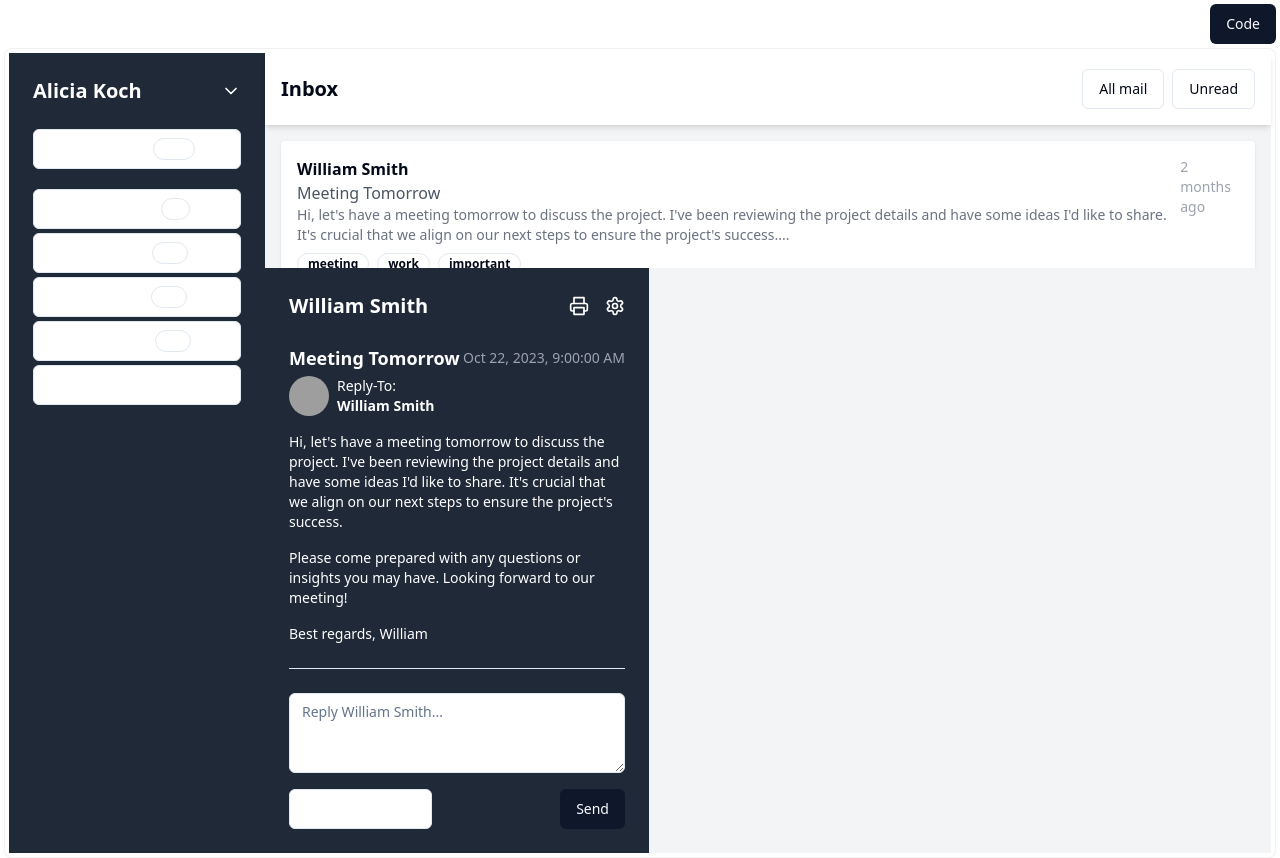
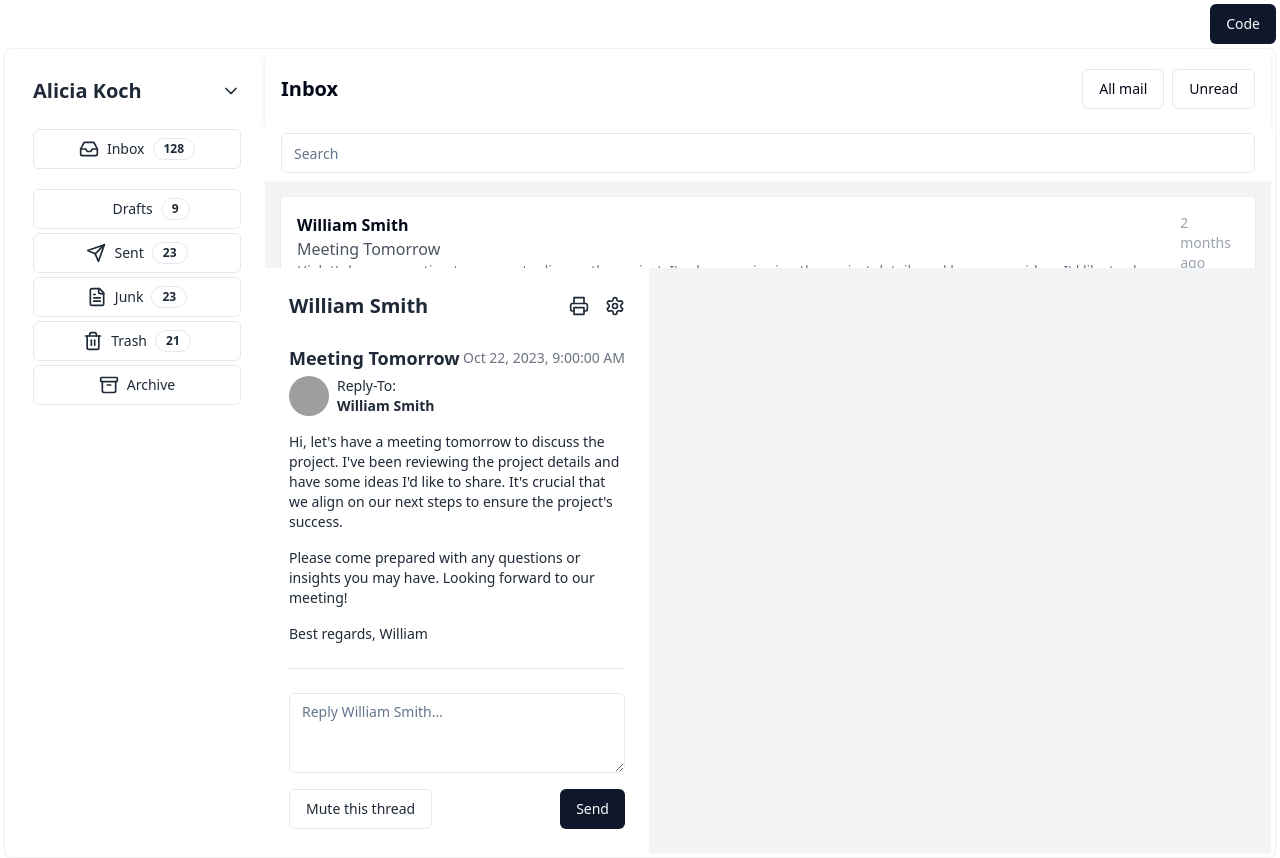
Before and after one commit to Yuyz0112/dewhale, a React app in the folder preview-ui/: page / in a window 1280 px wide. Built offline with nearby package versions, Linux system fonts and the light colour scheme; grey boxes are pictures that could not be loaded; the HTML template or start-up script is replaced by a standard one.

Commit message:
[vx.dev] prompt: {   "prompt": "\r\n\r\ncreate a mailbox UI like this\nremove dark background",   "images": [     "https://github.com/Yuyz0112/vx.dev/assets/13651389/b846f53f-6916-4604-ad46-5d9ed3d597a2"   ] }

```diff
--- a/preview-ui/src/Preview.jsx
+++ b/preview-ui/src/Preview.jsx
@@ -1,6 +1,7 @@
 import { ChevronDown, Inbox, Home, Send, FileText, Trash2, Archive, Printer, Settings } from 'lucide-react';
 import { Button } from '@/components/ui/button';
 import { Badge } from '@/components/ui/badge';
+import { Input } from '@/components/ui/input';
 import { ScrollArea } from '@/components/ui/scroll-area';
 import { Avatar, AvatarImage, AvatarFallback } from '@/components/ui/avatar';
 import { Separator } from '@/components/ui/separator';
@@ -11,7 +12,7 @@ export default function MailboxUI() {
   return (
     (<div className="flex h-screen bg-gray-100">
       {/* Sidebar */}
-      <div className="bg-gray-800 text-white w-64 p-6 hidden sm:block">
+      <div className="bg-white text-gray-800 w-64 p-6 hidden sm:block">
         <div className="flex items-center justify-between mb-6">
           <h2 className="text-xl font-semibold">Alicia Koch</h2>
           <ChevronDown className="w-5 h-5" />
@@ -32,7 +33,7 @@ export default function MailboxUI() {
           <Button variant="outline" className="text-left w-full mb-4">
             <Trash2 className="w-5 h-5 mr-2" /> Trash <Badge variant="solid" className="ml-2">21</Badge>
           </Button>
-          <Button variant="outline" className="text-left w-full mb-4">
+          <Button variant="outline" className="text-left w-full">
             <Archive className="w-5 h-5 mr-2" /> Archive
           </Button>
         </nav>
@@ -49,6 +50,11 @@ export default function MailboxUI() {
             <Button variant="outline">Unread</Button>
           </div>
         </header>
+
+        {/* Search Bar */}
+        <div className="px-4 py-2 bg-white">
+          <Input placeholder="Search" className="w-full" />
+        </div>
 
         {/* Email List */}
         <ScrollArea className="flex-1">
@@ -72,7 +78,7 @@ export default function MailboxUI() {
         </ScrollArea>
 
         {/* Email Detail View */}
-        <div className="bg-gray-800 text-white w-96 p-6 hidden lg:block">
+        <div className="bg-white text-gray-800 w-96 p-6 hidden lg:block">
           <div className="flex items-center justify-between mb-6">
             <h2 className="text-xl font-semibold">William Smith</h2>
             <div className="flex items-center">
@@ -83,7 +89,7 @@ export default function MailboxUI() {
           <div className="mb-6">
             <div className="flex items-center justify-between mb-1">
               <h3 className="text-lg font-semibold">Meeting Tomorrow</h3>
-              <span className="text-sm text-gray-400">Oct 22, 2023, 9:00:00 AM</span>
+              <span className="text-sm text-gray-500">Oct 22, 2023, 9:00:00 AM</span>
             </div>
             <div className="flex items-center mb-4">
               <Avatar className="mr-2">
```
